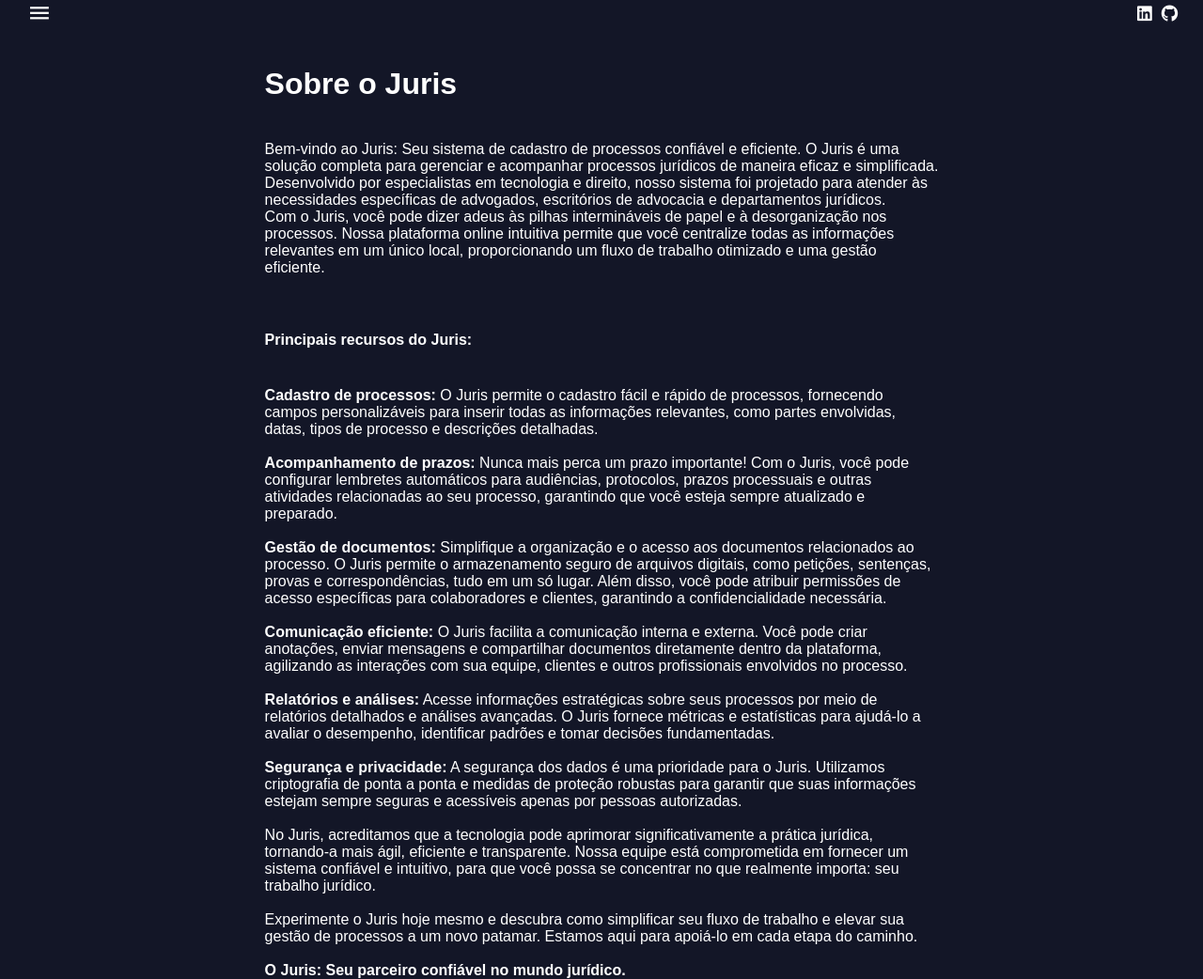
After one commit to heylarissa/judicial_process_CRUD, a PHP site: page /about.html in a window 1280 px wide. The commit adds this page. Shown: the whole page at 94% size. Run offline with PHP 8.4, Linux system fonts and the light colour scheme.

Commit message:
pagina de sobre

```diff
--- /dev/null
+++ b/about.html
@@ -0,0 +1,106 @@
+<!DOCTYPE html>
+<html>
+
+<head>
+    <meta charset="utf-8">
+    <title>Home</title>
+    <link rel="stylesheet" href="css/style.css">
+    <link rel="stylesheet" href="css/components/navbar.css">
+    <link rel="stylesheet" href="css/components/header.css">
+    <link rel="stylesheet" href="css/about.css">
+
+    <link href="https://fonts.googleapis.com/icon?family=Material+Icons" rel="stylesheet">
+    <link rel="stylesheet"
+        href="https://fonts.googleapis.com/css2?family=Material+Symbols+Outlined:opsz,wght,FILL,GRAD@48,400,0,0" />
+    <link rel="stylesheet" href="https://cdnjs.cloudflare.com/ajax/libs/font-awesome/6.0.0/css/all.min.css">
+
+    <script src="js/components/navbar.js" type="text/javascript" defer></script>
+    <script src="js/components/header.js" type="text/javascript" defer></script>
+    <script src="js/script.js" type="text/javascript" defer></script>
+
+    <link rel="icon" type="image/x-icon" href="/img/favicon.ico">
+
+</head>
+
+<body>
+    <navbar-component id="sidebar"></navbar-component>
+    <header-component id="header"></header-component>
+
+    <div id="main">
+        <div class="about">
+            <div class="text">
+                <h1>Sobre o Juris</h1>
+                <span>
+                    Bem-vindo ao Juris: Seu sistema de cadastro de processos confiável e eficiente.
+
+                    O Juris é uma solução completa para gerenciar e acompanhar processos jurídicos de maneira eficaz e
+                    simplificada. Desenvolvido por especialistas em tecnologia e direito, nosso sistema foi projetado
+                    para
+                    atender às necessidades específicas de advogados, escritórios de advocacia e departamentos
+                    jurídicos.
+                    <br>
+                    Com o Juris, você pode dizer adeus às pilhas intermináveis de papel e à desorganização nos
+                    processos.
+                    Nossa plataforma online intuitiva permite que você centralize todas as informações relevantes em um
+                    único local, proporcionando um fluxo de trabalho otimizado e uma gestão eficiente.
+                    <br><br></span>
+
+                <h4>Principais recursos do Juris:</h4>
+
+                <span>
+                    <strong>Cadastro de processos:</strong> O Juris permite o cadastro fácil e rápido de processos,
+                    fornecendo campos
+                    personalizáveis para inserir todas as informações relevantes, como partes envolvidas, datas, tipos
+                    de
+                    processo e descrições detalhadas.
+                    <br><br>
+                    <strong>Acompanhamento de prazos:</strong> Nunca mais perca um prazo importante! Com o Juris, você
+                    pode configurar
+                    lembretes automáticos para audiências, protocolos, prazos processuais e outras atividades
+                    relacionadas
+                    ao seu processo, garantindo que você esteja sempre atualizado e preparado.
+                    <br><br>
+                    <strong>Gestão de documentos:</strong> Simplifique a organização e o acesso aos documentos
+                    relacionados ao processo. O
+                    Juris permite o armazenamento seguro de arquivos digitais, como petições, sentenças, provas e
+                    correspondências, tudo em um só lugar. Além disso, você pode atribuir permissões de acesso
+                    específicas
+                    para colaboradores e clientes, garantindo a confidencialidade necessária.
+                    <br><br>
+                    <strong>Comunicação eficiente:</strong> O Juris facilita a comunicação interna e externa. Você pode
+                    criar anotações,
+                    enviar mensagens e compartilhar documentos diretamente dentro da plataforma, agilizando as
+                    interações
+                    com sua equipe, clientes e outros profissionais envolvidos no processo.
+                    <br><br>
+                    <strong>Relatórios e análises:</strong> Acesse informações estratégicas sobre seus processos por
+                    meio de relatórios
+                    detalhados e análises avançadas. O Juris fornece métricas e estatísticas para ajudá-lo a avaliar o
+                    desempenho, identificar padrões e tomar decisões fundamentadas.
+                    <br><br>
+                    <strong>Segurança e privacidade:</strong> A segurança dos dados é uma prioridade para o Juris.
+                    Utilizamos criptografia de
+                    ponta a ponta e medidas de proteção robustas para garantir que suas informações estejam sempre
+                    seguras e
+                    acessíveis apenas por pessoas autorizadas.
+                    <br><br>
+                    No Juris, acreditamos que a tecnologia pode aprimorar significativamente a prática jurídica,
+                    tornando-a
+                    mais ágil, eficiente e transparente. Nossa equipe está comprometida em fornecer um sistema confiável
+                    e
+                    intuitivo, para que você possa se concentrar no que realmente importa: seu trabalho jurídico.
+                    <br><br>
+                    Experimente o Juris hoje mesmo e descubra como simplificar seu fluxo de trabalho e elevar sua gestão
+                    de
+                    processos a um novo patamar. Estamos aqui para apoiá-lo em cada etapa do caminho.
+                    <br><br>
+                    <strong>O Juris: Seu parceiro confiável no mundo jurídico.</strong>
+                </span>
+            </div>
+        </div>
+
+    </div>
+
+</body>
+
+</html>
--- /dev/null
+++ b/css/about.css
@@ -0,0 +1,16 @@
+.about{
+    display: flex;
+    gap: 30px;
+    flex-direction: row-reverse;
+    width: 56%;
+}
+
+img {
+    border-radius: 50%;
+}
+
+.text {
+    display: flex;
+    flex-direction: column;
+    gap: 20px;
+}
--- a/css/style.css
+++ b/css/style.css
@@ -119,3 +119,21 @@ body {
         filter: brightness(200%);
     }
 }
+
+.actions-btns {
+    margin-top: 40px;
+    display: flex;
+    gap: 10px;
+
+}
+button{
+    border: 1px solid white;
+    border-radius: 10px;
+    padding: 10px 30px;
+    background: none;
+
+}
+
+button:hover{
+    transform: scale(1.01);
+}
--- a/js/components/navbar.js
+++ b/js/components/navbar.js
@@ -10,7 +10,6 @@ class Navbar extends HTMLElement {
         <div class="sidebar">
             <a href="./index.html"><i class="material-symbols-outlined iconsize">home</i>Home</a>
             <a href="./about.html"><i class="material-symbols-outlined">location_away</i>About</a>
-            <a href="./form.html"><i class="material-symbols-outlined">contact_page</i>Contact</a>
         </div>
     `;
     }
--- a/views/components/go_back.php
+++ b/views/components/go_back.php
@@ -1,3 +1,3 @@
 <?php
-echo "<a href='javascript:history.back()'>Voltar</a>"
+echo "<a class='go-back' href='javascript:history.back()'>Voltar</a>"
 ?>
```
